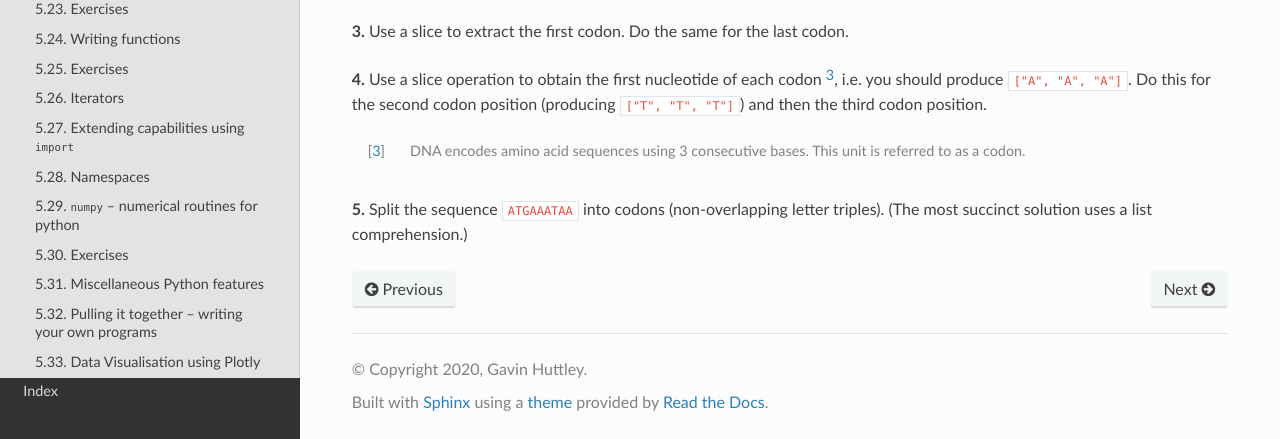
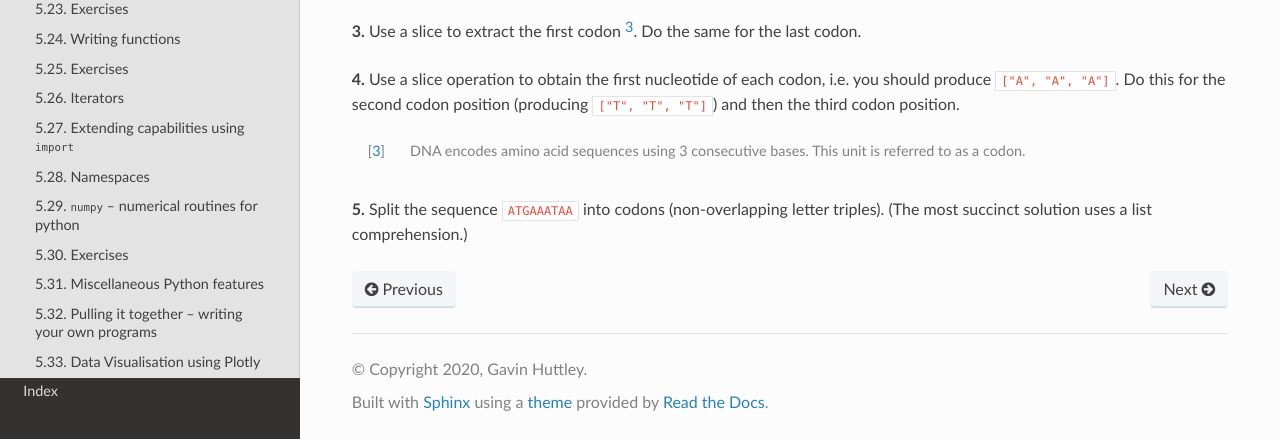
Before and after one commit to GavinHuttley/tib, a Sphinx documentation site: the page built from source/python/indexing.rst, in a window 1280 px wide and 900 px high, scrolled down 3021 px, cut to the strip 461-900 px from the top of the window. Built offline with Sphinx 7.4.7 and the Read the Docs theme 2.0.0, drawn with Linux system fonts in a browser that asks for light colours.

Commit message:
tidy language

```diff
--- a/source/python/indexing.rst
+++ b/source/python/indexing.rst
@@ -153,9 +153,9 @@ Answer the following questions using this simple protein coding DNA sequence ``A
 
     seq =  "ATGATGATG"
 
-**3.** Use a slice to extract the first codon. Do the same for the last codon.
+**3.** Use a slice to extract the first codon [3]_. Do the same for the last codon.
 
-**4.** Use a slice operation to obtain the first nucleotide of each codon [3]_, i.e. you should produce ``["A", "A", "A"]``. Do this for the second codon position (producing ``["T", "T", "T"]``) and then the third codon position.
+**4.** Use a slice operation to obtain the first nucleotide of each codon, i.e. you should produce ``["A", "A", "A"]``. Do this for the second codon position (producing ``["T", "T", "T"]``) and then the third codon position.
 
 .. [3] DNA encodes amino acid sequences using 3 consecutive bases. This unit is referred to as a :index:`codon`.
 
```
